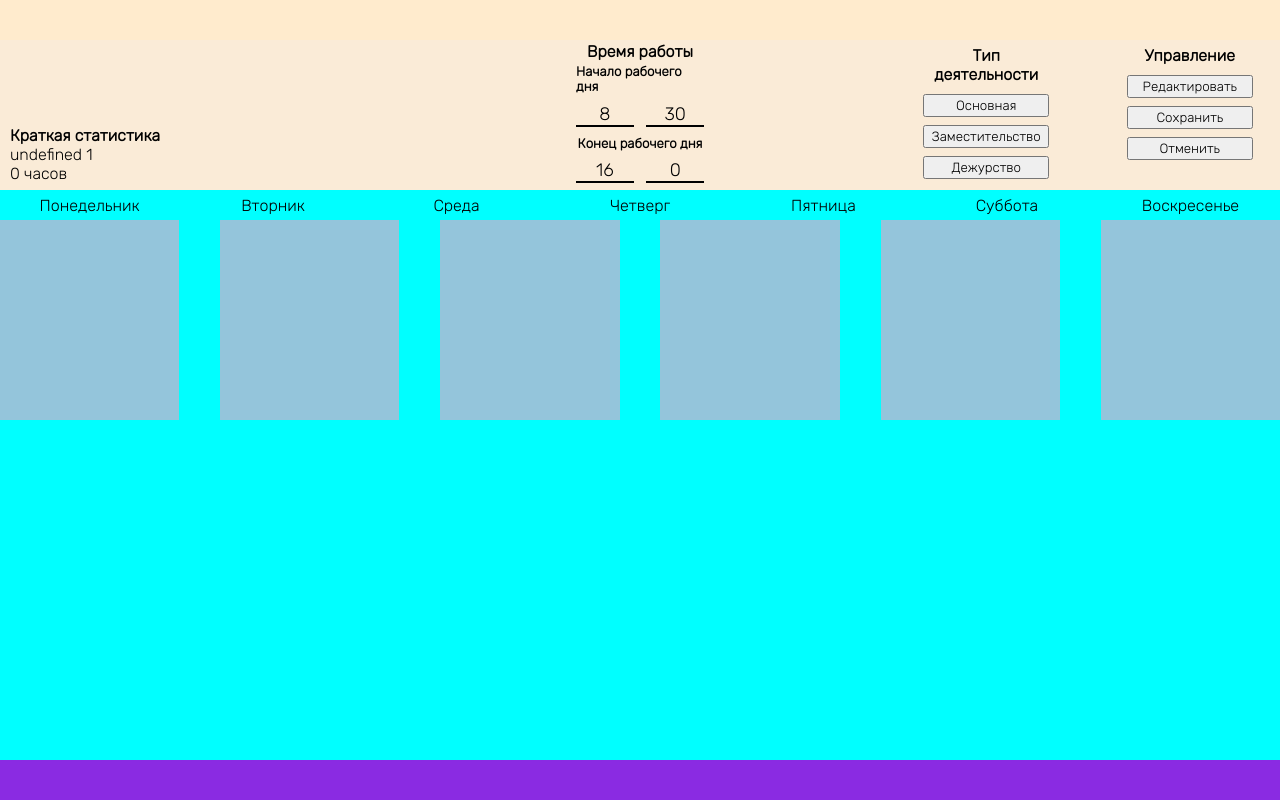
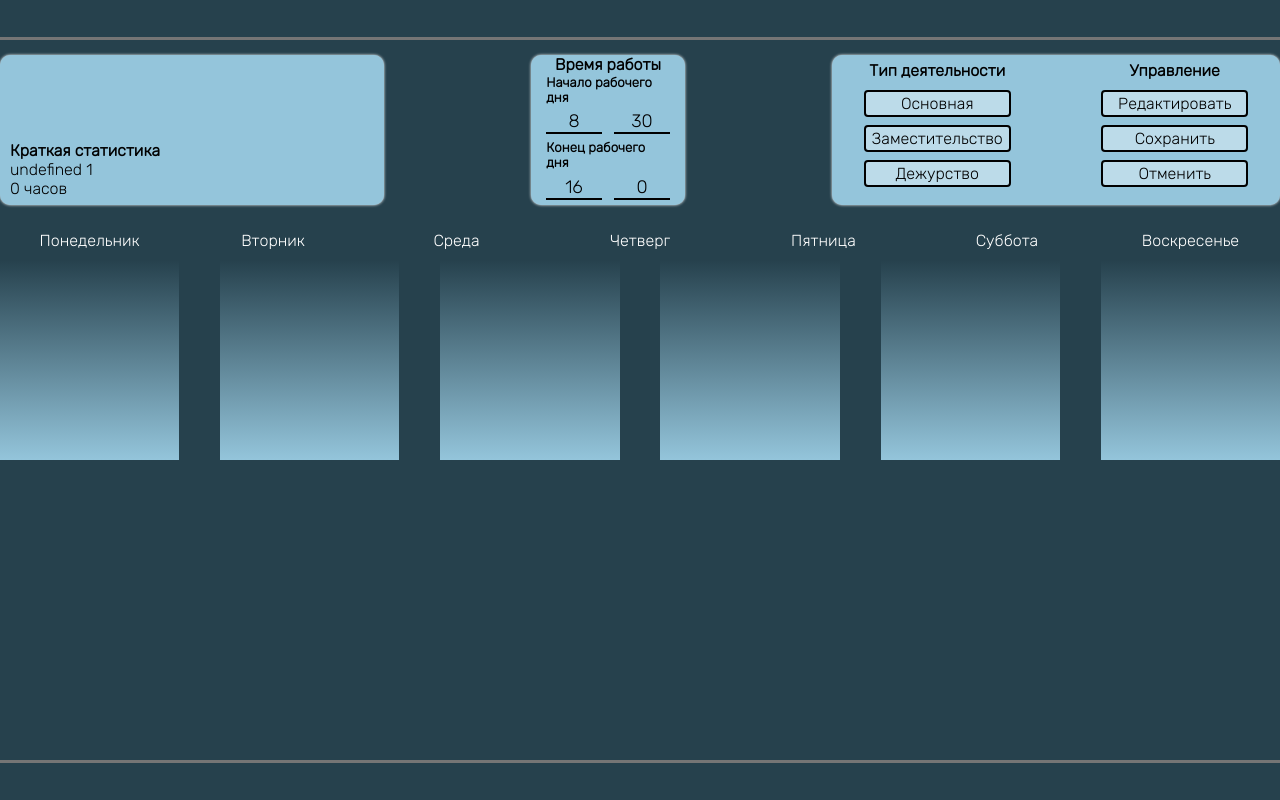
Before and after one commit to Mckenza/timesheet_redux_2v, a React (Create React App) app: page /app/calendar/1/1 in a window 1280 px wide. Built offline with nearby package versions, Linux system fonts and the light colour scheme.

Commit message:
change style calendar

```diff
--- a/src/components/main/calendar/ItemCalendar.jsx
+++ b/src/components/main/calendar/ItemCalendar.jsx
@@ -41,6 +41,7 @@ const ItemCalendar = ({ item, hours, times, manage, editTime }) => {
 
     return (
         <div className="item_calendar">
+            <div className="number_day">{item.numberDay}</div>
             {
                 hours === 'noHours'
                     ?
@@ -72,7 +73,7 @@ const ItemCalendar = ({ item, hours, times, manage, editTime }) => {
                         }
                     </div>
             }
-            <div className="number_day">{item.numberDay}</div>
+
             <button onClick={() => { saveTimes() }} className="save_data_about_day"></button>
 
         </div>
--- a/src/components/main/form-add-month/InputsMonthData.jsx
+++ b/src/components/main/form-add-month/InputsMonthData.jsx
@@ -47,7 +47,9 @@ const InputsMonthData = ({ closeAddMonth, saveMonth }) => {
 
     return (
         <div className="inputs_month_data">
+            <h2>ГОД И МЕСЯЦ</h2>
             <div className="year_for_table">
+
                 <input value={year} type="number" onChange={(e) => { setYear(e.target.value) }} placeholder='Год'></input>
             </div>
             <div ref={monthsButtons} className="months_buttons">
--- /dev/null
+++ b/src/components/main/list-employees/EmptyList.jsx
@@ -0,0 +1,9 @@
+import React from "react";
+
+export default () => {
+    return (
+        <div className="empty_list">
+            СПИСОК РАБОТНИКОВ ПУСТ
+        </div>
+    )
+}
--- a/src/style.scss
+++ b/src/style.scss
@@ -19,6 +19,7 @@ $colorText: #000000;
 $SecondaryColorText: #ffffff;
 $ColorBorder: #757575;
 $SecondaryColorBlock: #0d5fa2;
+$ColorButtons: #ffffff5f;
 
 * {
     padding: 0;
@@ -43,13 +44,13 @@ body {
 header {
     width: 100%;
     height: 5vh;
-    background-color: blanchedalmond;
+    border-bottom: 3px solid #757575;
 }
 
 /* ---------- MAIN ------------*/
 
 main {
-    height: 90vh;
+    height: calc(90vh - 15px);
     width: 100%;
 
     .wrap_main {
@@ -67,6 +68,17 @@ main {
     width: 60%;
     position: relative;
     overflow: hidden;
+
+    .empty_list {
+        height: 100%;
+        width: 100%;
+        display: flex;
+        align-items: center;
+        justify-content: center;
+        font-size: 50px;
+        text-align: center;
+        color: #757575;
+    }
 
     .manage_list {
         height: 50px;
@@ -273,7 +285,7 @@ main {
     align-items: center;
 
     .inputs_form {
-        height: 500px;
+        height: 400px;
         width: 70%;
         display: flex;
         justify-content: center;
@@ -333,33 +345,69 @@ main {
 .month_add_form {
     height: 100%;
     width: 40%;
-    background-color: brown;
     display: flex;
     justify-content: center;
     align-items: center;
 
     .inputs_month_data {
-        height: 350px;
+        height: 500px;
         width: 70%;
         display: flex;
         justify-content: space-between;
         flex-direction: column;
+        background-color: $colorBlock;
+        box-shadow: 0 0 3px white;
+        border-radius: 10px;
+        padding-top: 10px;
+
+        h2 {
+            height: 8%;
+            width: 100%;
+            text-align: center;
+        }
+
+        .year_for_table {
+            height: 17%;
+            width: 100%;
+            display: flex;
+            align-items: center;
+            justify-content: center;
+
+            input {
+                height: 40%;
+                width: 40%;
+                text-align: center;
+                font-size: 22px;
+                border: none;
+                background-color: transparent;
+                border-bottom: 2px solid black;
+            }
+
+            ::-webkit-outer-spin-button,
+            ::-webkit-inner-spin-button {
+                -webkit-appearance: none;
+            }
+        }
 
         .months_buttons {
-            height: 70%;
+            height: 57%;
             width: 100%;
             display: flex;
             flex-wrap: wrap;
             align-items: center;
             justify-content: center;
+            padding-bottom: 10px;
 
             * {
-                height: 40px;
+                height: 30px;
                 margin: 10px;
-                padding: 10px;
-                font-size: 20px;
+                padding: 15px;
+                font-size: 16px;
                 display: flex;
                 align-items: center;
+                border: 2px solid black;
+                border-radius: 4px;
+                background-color: $ColorButtons;
             }
 
             *.colorBack {
@@ -368,15 +416,23 @@ main {
         }
 
         .manage_buttons {
-            height: 20%;
+            height: 18%;
             width: 100%;
             display: flex;
-            justify-content: end;
+            justify-content: center;
+            align-items: center;
+            border-top: #757575 solid 2px;
 
             * {
                 height: 40px;
-                margin: 10px;
+                margin: 30px;
                 padding: 10px;
+                font-size: 18px;
+                display: flex;
+                align-items: center;
+                border: 2px solid black;
+                border-radius: 4px;
+                background-color: $ColorButtons;
             }
         }
     }
@@ -389,13 +445,12 @@ main {
 .wrap_calendar {
     height: 100%;
     width: 100%;
-    background-color: aqua;
 
     .manage_calendar {
         height: 150px;
         width: 100%;
-        background-color: antiquewhite;
         display: flex;
+        margin-top: 15px;
         align-items: flex-start;
         justify-content: space-between;
 
@@ -406,6 +461,9 @@ main {
             flex-direction: column;
             padding: 0 10px;
             justify-content: space-around;
+            background-color: $colorBlock;
+            box-shadow: 0 0 3px white;
+            border-radius: 10px;
 
             .wrap_name_ {
                 display: flex;
@@ -413,16 +471,15 @@ main {
                 justify-content: space-between;
                 height: 50%;
 
-                .fio_employee{
+                .fio_employee {
                     font-size: 20px;
                     margin-bottom: 5px;
                     font-weight: 700;
                 }
 
-                *{
+                * {
                     overflow: hidden;
                 }
-
             }
 
             .month_and_hours {
@@ -434,10 +491,14 @@ main {
 
         .enter_time {
             height: 100%;
-            width: 10%;
+            width: 12%;
             display: flex;
             flex-direction: column;
             justify-content: space-around;
+            background-color: $colorBlock;
+            box-shadow: 0 0 3px white;
+            border-radius: 10px;
+            padding: 0 15px;
 
             .start_time,
             .finish_time {
@@ -469,10 +530,13 @@ main {
 
         .manage_buttons {
             height: 100%;
-            width: 30%;
+            width: 35%;
             display: flex;
             align-items: center;
             justify-content: space-between;
+            background-color: $colorBlock;
+            box-shadow: 0 0 3px white;
+            border-radius: 10px;
 
             .type_work,
             .edit_calendar {
@@ -487,7 +551,16 @@ main {
                     padding: 2px 0;
                     margin: 4px 0;
                 }
-                *.colorChange{
+
+                button {
+                    border: 2px solid black;
+                    border-radius: 4px;
+                    background-color: $ColorButtons;
+                    font-size: 16px;
+                    padding: 2px 5px;
+                }
+
+                *.colorChange {
                     background-color: #94c5db;
                 }
 
@@ -498,85 +571,116 @@ main {
         }
     }
 
-    .calendar{
-        max-height: calc(100% - 150px);
+    .calendar {
+        max-height: calc(100% - 165px);
         width: 100%;
         display: flex;
         flex-wrap: wrap;
         justify-content: space-between;
         overflow: scroll;
+        margin-top: 15px;
 
-        &::-webkit-scrollbar{
+        &::-webkit-scrollbar {
             height: 0;
             width: 0;
         }
 
-        .days_calendar{
+        .days_calendar {
             width: 100%;
             height: 30px;
+            margin: 5px 0;
 
-            ul{
+            ul {
                 height: 100%;
                 display: flex;
                 list-style: none;
                 justify-content: space-between;
 
-
-                *{
+                * {
                     display: flex;
                     flex-direction: column;
                     justify-content: center;
                     align-items: center;
                     width: 14%;
+                    color: #ffffff;
                 }
             }
         }
 
-        .item_calendar_blank, .item_calendar{
+        .item_calendar_blank,
+        .item_calendar {
             min-height: 200px;
             margin-bottom: 10px;
             width: 14%;
-            background-color: #94c5db;
+            background: linear-gradient(transparent, $colorBlock);
         }
 
-        .item_calendar{
+        .item_calendar {
             padding: 5px;
             position: relative;
 
-            .empty_day{
+            .empty_day {
                 height: 100%;
                 width: 100%;
                 display: flex;
                 align-items: center;
                 justify-content: center;
                 flex-direction: column;
+                position: relative;
+                z-index: 10;
+                color: rgba(255, 255, 255, 0.5);
+                font-size: 18px;
             }
 
-            .hours_day{
+            .hours_day {
                 height: 100%;
                 width: 100%;
                 display: flex;
                 flex-direction: column;
                 justify-content: center;
                 align-items: center;
+                position: relative;
+                z-index: 10;
 
-                .info_time{
+                .info_time {
                     margin: 5px;
                     display: flex;
                     flex-direction: column;
                     align-items: center;
+
+                    *{
+                        color: rgb(255, 255, 255);
+                        font-size: 17px;
+                    }
                 }
+            }
+
+            .number_day {
+                position: absolute;
+                top: 0;
+                left: 5px;
+                font-size: 40px;
+                text-align: center;
+                background: linear-gradient($colorBlock, white);
+                background-clip: text;
+                -webkit-text-fill-color: transparent;
+                z-index: 1;
+                opacity: 0.2;
             }
 
             .number_day{
                 position: absolute;
                 top: 0;
-                right: 5px;
-                font-size: 38px;
+                left: 0;
+                bottom: 0;
+                right: 0;
+                font-size: 150px;
+
             }
 
-            .save_data_about_day{
+            .save_data_about_day {
                 position: absolute;
+                z-index: 100;
                 top: 0;
                 bottom: 0;
                 left: 0;
@@ -597,7 +701,7 @@ main {
 footer {
     height: 5vh;
     width: 100%;
-    background-color: blueviolet;
+    border-top: #757575 solid 3px;
 }
 
 /* ---------- /FOOTER --------- */
```
Also changed, not shown: src/components/main/list-employees/ListEployees.jsx (+8 -2 lines).
